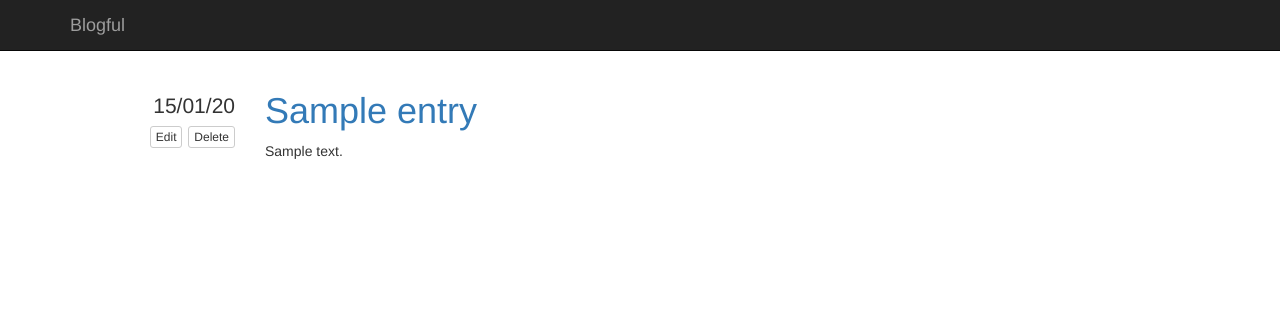
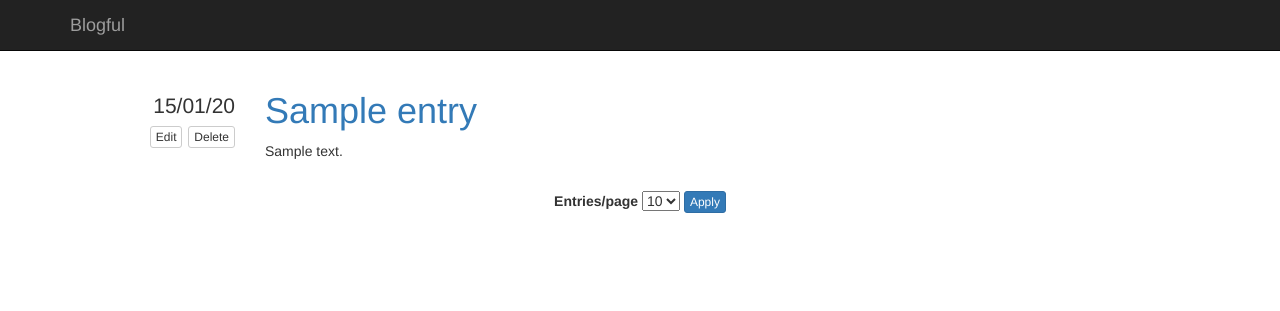
Before and after one commit to rcdc1989/blogful, a Flask app: page / in a window 1280 px wide. Shown: the top 311 px of the page. Run offline with Flask 2, Linux system fonts and the light colour scheme; tables that the repository leaves empty hold one stand-in row (values such as "Sample post"); some libraries are stand-ins or nearby versions.

Commit message:
completed page limit functionality

```diff
--- a/blog/templates/entries.html
+++ b/blog/templates/entries.html
@@ -12,6 +12,19 @@
     <a href="{{ url_for('entries', page=page + 1) }}">&larr; Older</a>
     </li>
     {% endif %}
+
+    <form class="form-inline">
+      <label class="mr-sm-2" for="inlineFormCustomSelect">Entries/page</label>
+      <select class="custom-select mb-2 mr-sm-2 mb-sm-0" id="inlineFormCustomSelect" name="limit">
+
+        <option value="10">10</option>
+        <option value="25">25</option>
+        <option value="50">50</option>
+        <option value="75">75</option>
+      </select>
+      <button type="submit" class="btn btn-primary btn-xs">Apply</button>
+    </form>
+
     {% if has_prev %}
     <li class="next">
     <a href="{{ url_for('entries', page=page - 1) }}">&rarr; Newer</a>
--- a/blog/views.py
+++ b/blog/views.py
@@ -16,15 +16,21 @@ PAGINATE_BY = 10
 @app.route("/")
 @app.route("/page/<int:page>")
 def entries(page=1):
-    # Zero-indexed page
+    count = session.query(Entry).count()
+
+    paginate_by = int(request.args.get("limit", PAGINATE_BY))
+
+    total_pages = (count - 1) // paginate_by + 1
     page_index = page - 1
 
-    count = session.query(Entry).count()
+    # just reset if we are out of bounds with new limit
+    if paginate_by != PAGINATE_BY:
+        if page_index > total_pages - 1:
+            page_index = 0
 
-    start = page_index * PAGINATE_BY
-    end = start + PAGINATE_BY
+    start = page_index * paginate_by
+    end = start + paginate_by
 
-    total_pages = (count - 1) // PAGINATE_BY + 1
     has_next = page_index < total_pages - 1
     has_prev = page_index > 0
 
@@ -38,8 +44,15 @@ def entries(page=1):
         has_prev=has_prev,
         page=page,
         total_pages=total_pages,
-        show_delete=True
+        show_delete=True,
+        PAGINATE_BY = PAGINATE_BY
     )
+
+@app.route("/", methods=["POST"])
+@app.route("/page/<int:page>?limit=<PAGINATE_BY>", methods=["POST"])
+def entries_post(page=1,PAGINATE_BY=10):
+
+    return redirect(url_for("entries", page=1))
 
 #view for displaying a single entry
 @app.route("/entry/<int:ID>")
```
